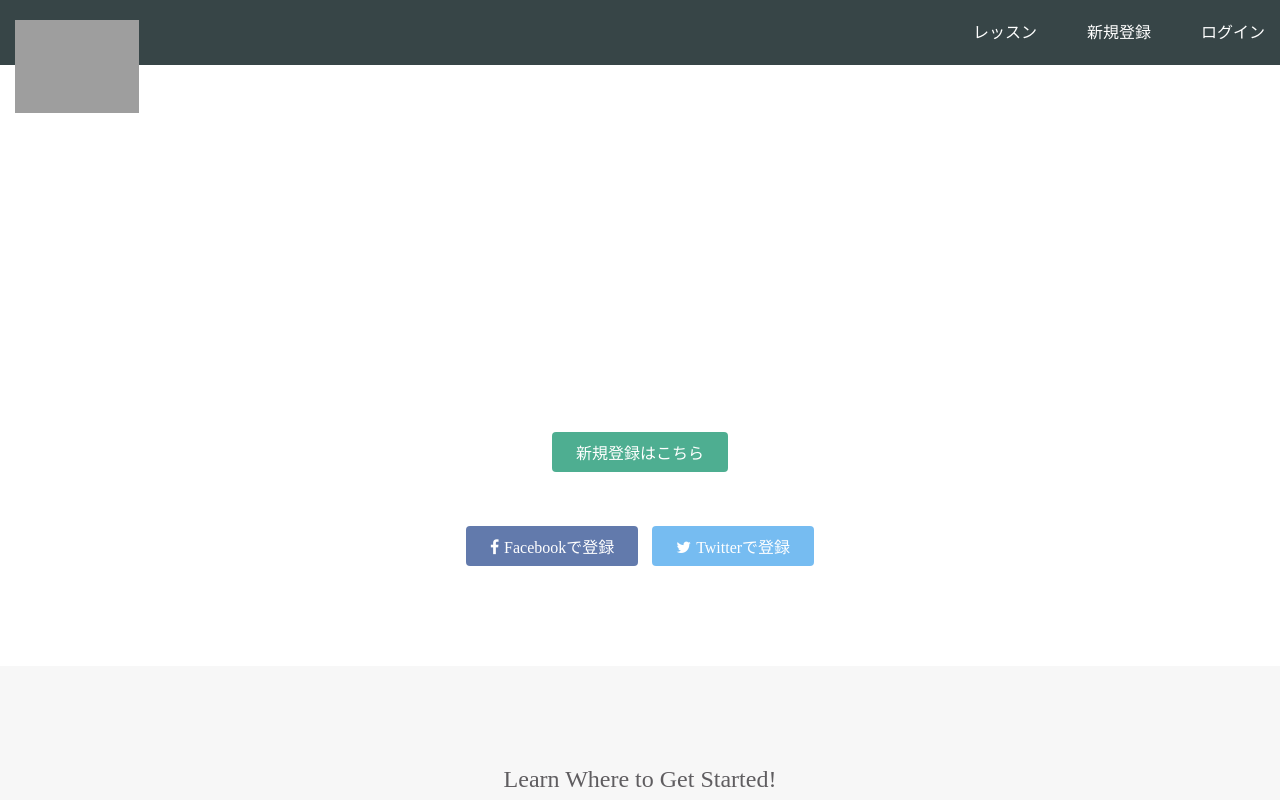
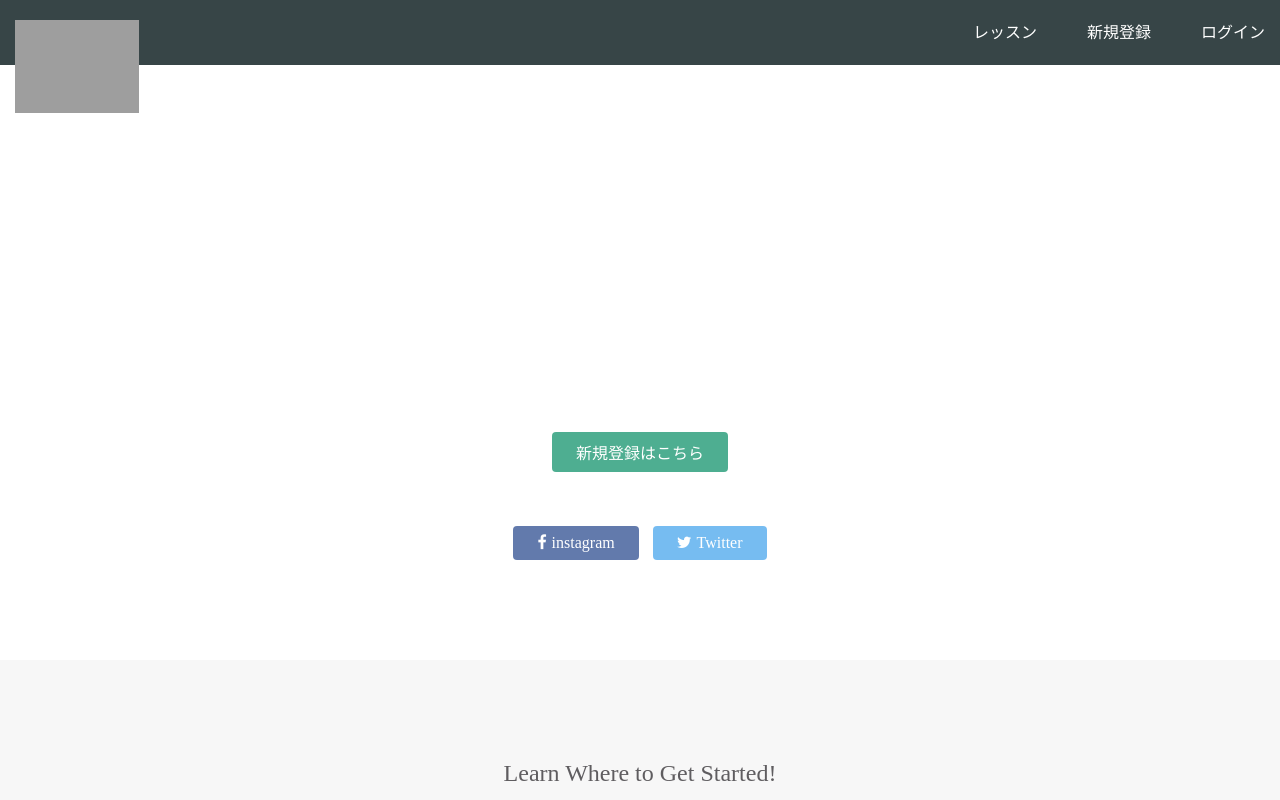
Before and after one commit to Ypolesea/ypszone, a plain HTML site: page index.html in a window 1280 px wide. Shown: the top 800 px of the page. Drawn offline with Linux system fonts and the light colour scheme; grey boxes are pictures that could not be loaded.

Commit message:
Update index.html

```diff
--- a/index.html
+++ b/index.html
@@ -3,7 +3,7 @@
 <head>
   <meta charset="utf-8">
   <meta name="viewport" content="width=device-width, initial-scale=1.0">
-  <title>Progate</title>
+  <title>LandPole</title>
   <link href="https://maxcdn.bootstrapcdn.com/font-awesome/4.7.0/css/font-awesome.min.css" rel="stylesheet" integrity="sha384-wvfXpqpZZVQGK6TAh5PVlGOfQNHSoD2xbE+QkPxCAFlNEevoEH3Sl0sibVcOQVnN" crossorigin="anonymous">
   <link rel="stylesheet" type="text/css" href="stylesheet.css">
 </head>
@@ -28,8 +28,8 @@
       <div class="btn-wrapper">
         <a href="#" class="btn signup">新規登録はこちら</a>
         <p>or</p>
-        <a href="#" class="btn facebook"><span class="fa fa-facebook"></span>Facebookで登録</a>
-        <a href="#" class="btn twitter"><span class="fa fa-twitter"></span>Twitterで登録</a>
+        <a href="#" class="btn facebook"><span class="fa fa-facebook"></span>instagram</a>
+        <a href="https://twitter.com/tkym_nocl" class="btn twitter"><span class="fa fa-twitter"></span>Twitter</a>
       </div>
     </div>
   </div>
```
